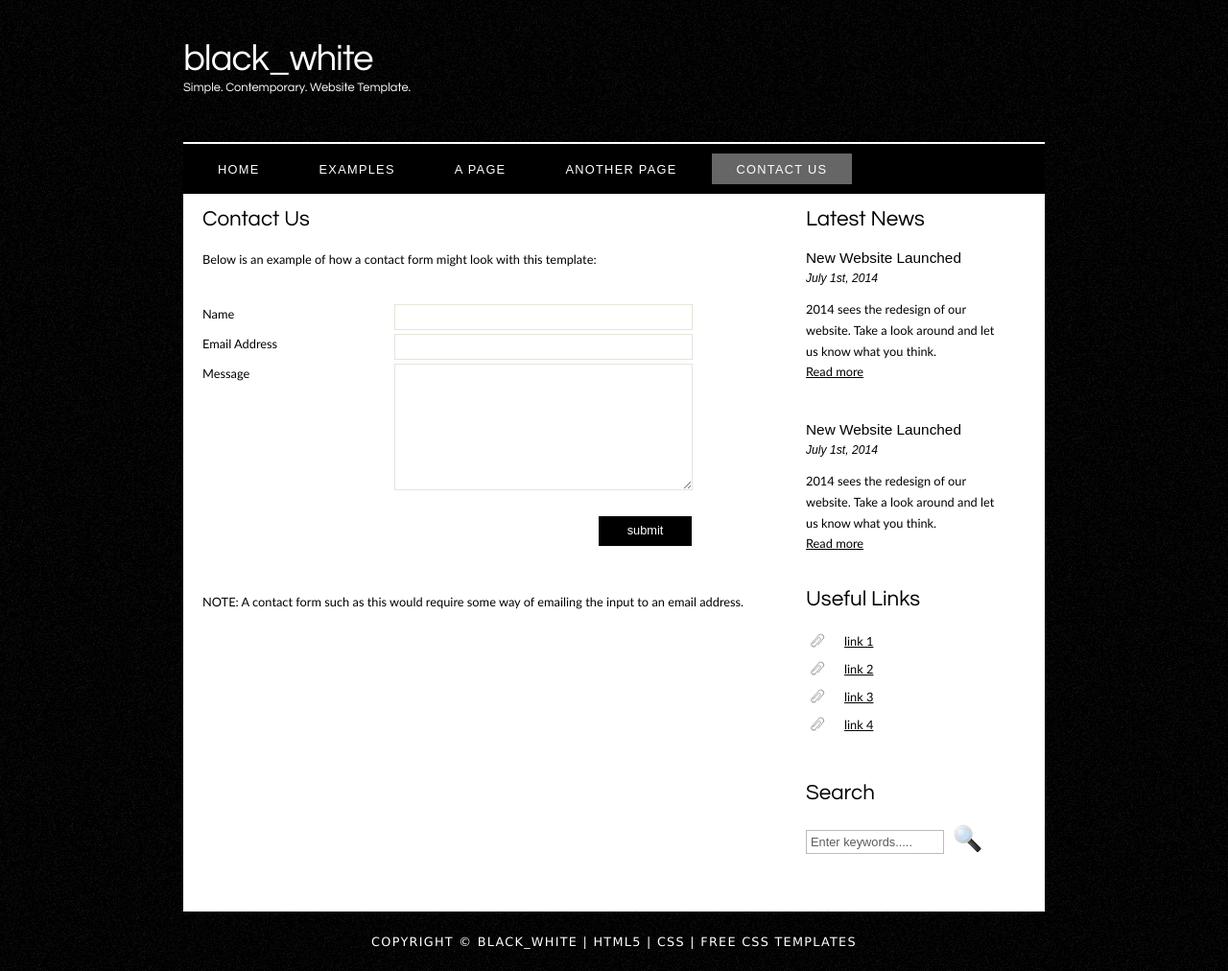
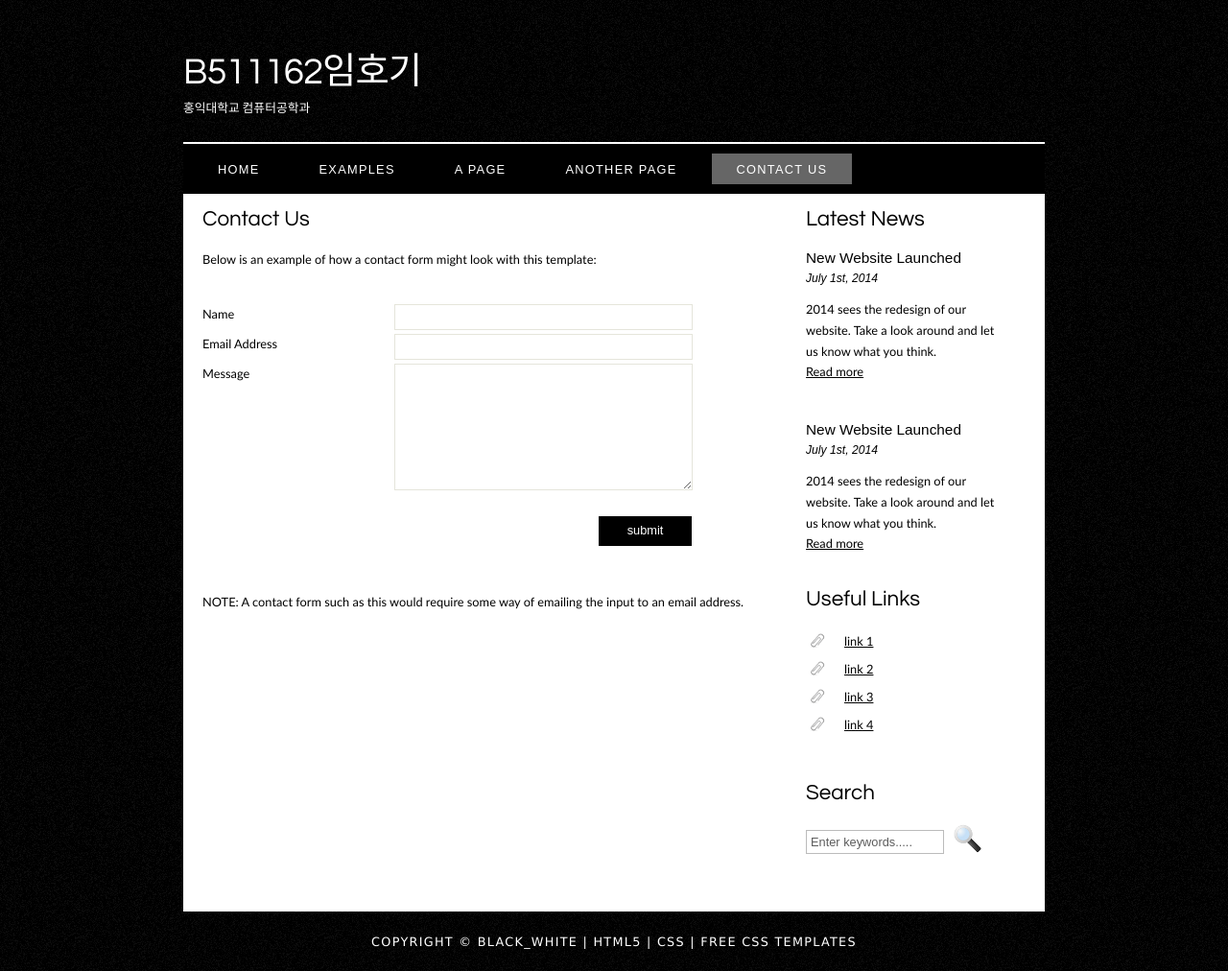
Before and after one commit to hogilim/hogilim.github.io, a plain HTML site: page myfirstweb/contact.html in a window 1280 px wide. Shown: the whole page at 96% size. Drawn offline with Linux system fonts and the light colour scheme.

Commit message:
Update contact.html

```diff
--- a/myfirstweb/contact.html
+++ b/myfirstweb/contact.html
@@ -2,7 +2,7 @@
 <html>
 
 <head>
-  <title>black_white - contact us</title>
+  <title>B511162 임호기</title>
   <meta name="description" content="website description" />
   <meta name="keywords" content="website keywords, website keywords" />
   <meta http-equiv="content-type" content="text/html; charset=UTF-8" />
@@ -15,8 +15,8 @@
       <div id="logo">
         <div id="logo_text">
           <!-- class="logo_colour", allows you to change the colour of the text -->
-          <h1><a href="index.html">black<span class="logo_colour">_white</span></a></h1>
-          <h2>Simple. Contemporary. Website Template.</h2>
+          <h1><a href="index.html">B511162<span class="logo_colour">임호기</span></a></h1>
+          <h2>홍익대학교 컴퓨터공학과</h2>
         </div>
       </div>
       <div id="menubar">
```
